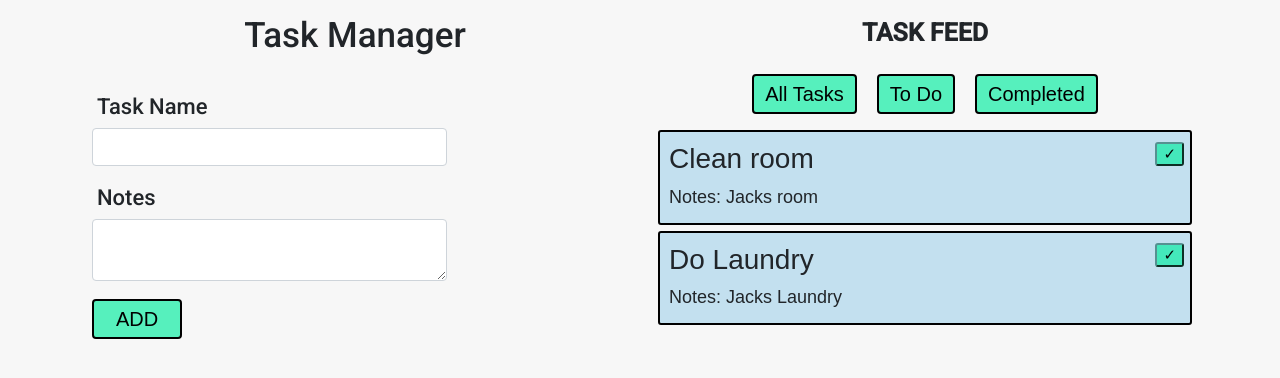
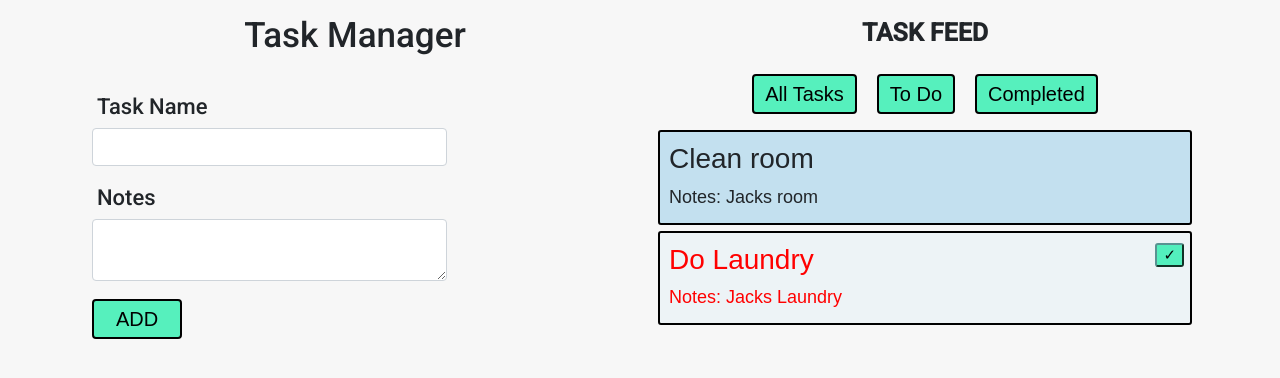
Before and after one commit to JacksCreations/TaskManager, a React (Create React App) app: page / in a window 1280 px wide. Shown: the top 378 px of the page. Built offline with nearby package versions, Linux system fonts and the light colour scheme; a web font is replaced by a local one.

Commit message:
DeleteFromToDo is working, and colors change if iscomplete or not

```diff
--- a/src/App.js
+++ b/src/App.js
@@ -39,8 +39,8 @@ const App = () => {
   const completeTask = (task) => {
     task.completed = true;
     setTasks([...tasks]);
-    getUncompleted();
-    getAll();
+    removeFromTodo();
+    //getAll();
   };
 
   //Shows all tasks
@@ -49,25 +49,39 @@ const App = () => {
     setTasks([...tasks]);
   }
 
-  //shows all completed tasks
-  function getCompleted() {
-    setFeed(1);
-    let completed = tasks.filter((task) => task.completed == true);
-    setCompleted(completed);
+  //shows all uncompleted tasks
+  function getUncompleted() {
+    setFeed(1); //the error i was running into was because the complete task would call uncompleted and
+    //set the feed back to the uncompleted task feed
+    let uncompleted = tasks.filter((task) => task.completed === false);
+    /*
+    uncompleted.forEach((task, index) => {
+      if (task.completed === true) {
+        uncompleted.splice(index, 1);
+      }
+    });
+    */
+
+    setUncompleted(uncompleted);
   }
 
-  //shows all uncompleted tasks
-  function getUncompleted() {
-    setFeed(2);
+  function removeFromTodo() {
     let uncompleted = tasks.filter((task) => task.completed === false);
 
     uncompleted.forEach((task, index) => {
-      if (task.isCompleted === true) {
+      if (task.completed === true) {
         uncompleted.splice(index, 1);
       }
     });
 
     setUncompleted(uncompleted);
+  }
+
+  //shows all completed tasks
+  function getCompleted() {
+    setFeed(2);
+    let completed = tasks.filter((task) => task.completed == true);
+    setCompleted(completed);
   }
 
   return (
--- a/src/components/Task.js
+++ b/src/components/Task.js
@@ -8,8 +8,16 @@ const Task = ({ task, onDelete }) => {
     }
   }
 
+  if (task.completed === true) {
     return (
       <div className="taskBox">
+        <h3 className="name">{task.name}</h3>
+        <div>{detectNotes()}</div>
+      </div>
+    );
+  } else {
+    return (
+      <div className="taskBoxUncompleted">
         <h3 className="name">
           {task.name}
           <button className="complete" onClick={() => onDelete(task)}>
@@ -19,6 +27,7 @@ const Task = ({ task, onDelete }) => {
         <div>{detectNotes()}</div>
       </div>
     );
+  }
 };
 
 export default Task;
--- a/src/components/Tasks.js
+++ b/src/components/Tasks.js
@@ -11,12 +11,12 @@ const Tasks = ({ tasks, onDelete, completed, uncompleted, feed }) => {
       }
     } else if (feed == 1) {
       {
-        return completed.map((task) => (
+        return uncompleted.map((task) => (
           <Task key={task.id} task={task} onDelete={onDelete} />
         ));
       }
     } else if (feed == 2) {
-      return uncompleted.map((task) => (
+      return completed.map((task) => (
         <Task key={task.id} task={task} onDelete={onDelete} />
       ));
     }
--- a/src/style.css
+++ b/src/style.css
@@ -10,6 +10,16 @@ p {
   padding-left: 9px;
   padding-top: 10px;
   border-radius: 3px;
+}
+
+.taskBoxUncompleted {
+  background-color: rgb(143, 202, 231, 0.1);
+  border: 2px solid black;
+  margin: 6px;
+  padding-left: 9px;
+  padding-top: 10px;
+  border-radius: 3px;
+  color: red;
 }
 
 #taskFeedTitle {
```
Lines whose indentation alone changed are shown as unchanged.
